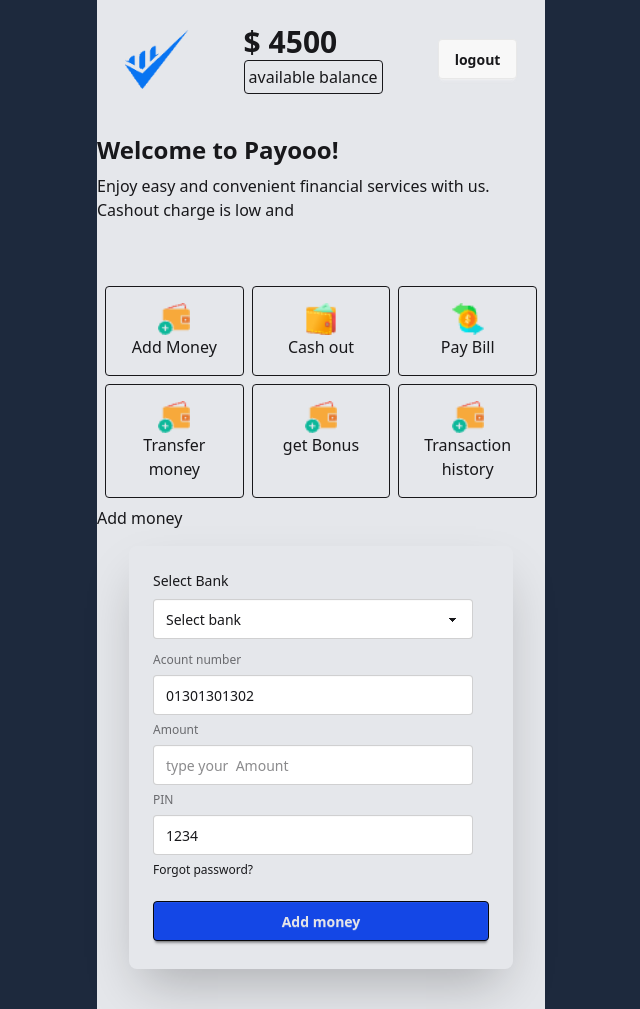
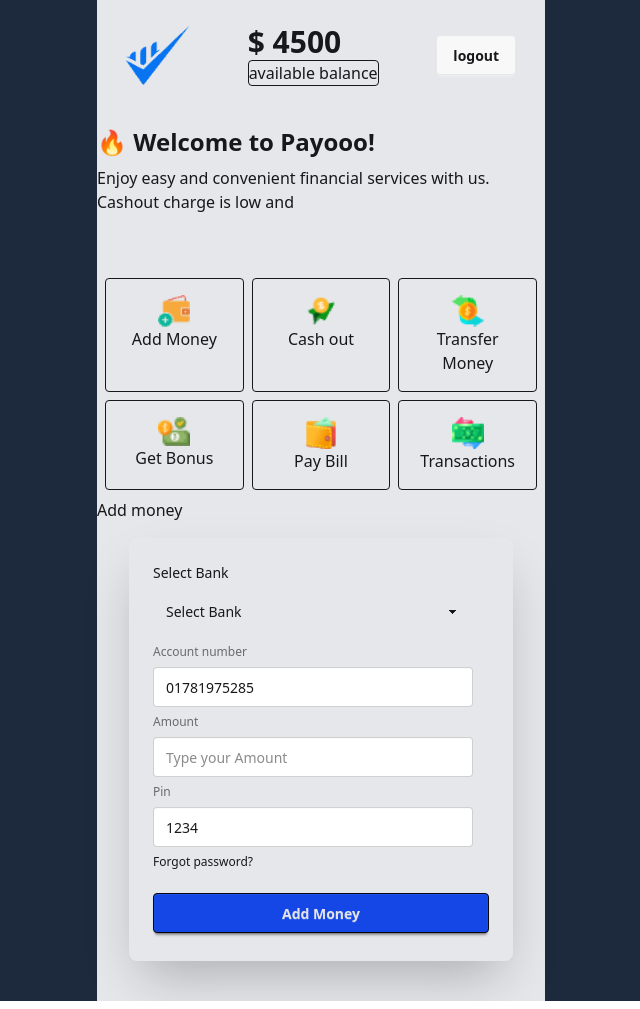
Before and after one commit to Md-Shanto-Sharker/PAYOO, a plain HTML site: page main.html in a window 1280 px wide. Shown: the whole page, without its empty margins (319-959 px from the left). Drawn offline with nearby package versions, Linux system fonts and the light colour scheme.

Commit message:
added addmoney fetures

```diff
--- a/index.html
+++ b/index.html
@@ -4,67 +4,40 @@
     <meta charset="UTF-8" />
     <meta name="viewport" content="width=device-width, initial-scale=1.0" />
     <title>Document</title>
-    <link
-      href="https://cdn.jsdelivr.net/npm/daisyui@4.12.24/dist/full.min.css"
-      rel="stylesheet"
-      type="text/css"
-    />
-    <script src="https://cdn.tailwindcss.com"></script>
+    <link href="https://cdn.jsdelivr.net/npm/daisyui@5" rel="stylesheet" type="text/css" />
+<script src="https://cdn.jsdelivr.net/npm/@tailwindcss/browser@4"></script>
   </head>
   <body class="bg-slate-800">
     <section class="max-w-md min-h-screen mx-auto py-6 bg-gray-200">
+
       <header>
-        <nav class="flex justify-center items-center mt-8">
-          <div
-            class="mt-10 relative flex justify-center items-center w-9/12 mb-10"
-          >
-            <img class="w-56 absolute" src="./assets/bg.png" alt="" />
-            <img class="w-20" src="./assets/Group.png" alt="" />
+        <nav class="flex justify-center items-center mt-6">
+          <div class="mt-10 relative flex justify-center items-center w-9/12 mb-10">
+            <img class="w-48 absolute" src="./assets/bg.png" alt="">
+            <img src="./assets/Group.png" alt="">
           </div>
         </nav>
       </header>
 
-      <!-- login section -->
-      <div class="">
-        <div class="hero-content flex-col lg:flex-row-reverse">
-          <div class="card bg-base-100 w-full max-w-sm shrink-0 shadow-2xl">
-            <form class="card-body">
-              <div class="form-control">
-                <label class="label">
-                  <span class="label-text">Mobile Number</span>
-                </label>
-                <input id="account-number"
-                  type="number" value="01978997745"
-                  placeholder="Enter your number"
-                  class="input input-bordered"
-                  required
-                />
+      <main>
+        <form class="card-body">
+          <div class="hero-content flex-col lg:flex-row-reverse">
+            <div class="card bg-base-100 w-full max-w-sm shrink-0 shadow-2xl">
+              <div class="card-body">
+                <fieldset class="fieldset">
+                  <label class="fieldset-label">Account number</label>
+                  <input value="01781975285" id="Account-number" type="number" class="input" placeholder="Type your number" required/>
+                  <label class="fieldset-label">Pin</label>
+                  <input  value="1234" id="pin" type="text" class="input" placeholder="Type your PIN" required />
+                  <div><a class="link link-hover">Forgot password?</a></div>
+                  <button id="login-btn" class="btn btn-neutral mt-4">Login</button>
+                </fieldset>
               </div>
-              <div class="form-control">
-                <label class="label">
-                  <span class="label-text">4 Digit Pin</span>
-                </label>
-                <input id="pin" value="1234"
-                  type="text"
-                  placeholder="Enter 4 Digit Pin"
-                  class="input input-bordered"
-                  required
-                />
-                <label class="label">
-                  <a href="#" class="label-text-alt link link-hover"
-                    >Forgot password?</a
-                  >
-                </label>
-              </div>
-              <div class="form-control mt-6">
-                <button id="login-btn" class="btn btn-primary">Login</button>
-              </div>
-            </form>
+            </div>
           </div>
-        </div>
-      </div>
+        </form>
+      </main>
     </section>
-
     <script src="script/login.js"></script>
   </body>
 </html>
--- a/main.html
+++ b/main.html
@@ -1,118 +1,91 @@
 <!DOCTYPE html>
 <html lang="en">
 <head>
-    <meta charset="UTF-8" />
-    <meta name="viewport" content="width=device-width, initial-scale=1.0" />
+    <meta charset="UTF-8">
+    <meta name="viewport" content="width=device-width, initial-scale=1.0">
     <title>main</title>
-    <link
-      href="https://cdn.jsdelivr.net/npm/daisyui@5.0.0-beta.8/daisyui.css"
-      rel="stylesheet"
-      type="text/css"
-    />
+    <link href="https://cdn.jsdelivr.net/npm/daisyui@5" rel="stylesheet" type="text/css" />
     <script src="https://cdn.jsdelivr.net/npm/@tailwindcss/browser@4"></script>
 </head>
 <body class="bg-slate-800">
     <section class="max-w-md min-h-screen mx-auto py-6 bg-gray-200">
         <header>
             <nav class="flex justify-around items-center">
-          <img class="w-16" src="./assets/Group.png" alt="" />
+                <img class="w-16" src="./assets/Group.png" alt="">
                 <div>
-            <h1 class="text-3xl font-bold">
-              $ <span id="main-balance">4500</span>
-            </h1>
-            <p class="border rounded p-1">available balance</p>
+                    <h1 class="text-3xl font-bold">$ <span id="main-balance">4500</span></h1>
+                    <p class="border rounded">available balance</p>
                 </div>
                 <button class="btn">logout</button>
             </nav>
+
             <section class="mt-10">
-          <h1 class="text-2xl font-bold mb-2">Welcome to Payooo!</h1>
-          <p>
-            Enjoy easy and convenient financial services with us. Cashout charge
-            is low and
-          </p>
+                <h1 class="text-2xl font-bold mb-2">🔥 Welcome to Payooo!</h1>
+                <p>Enjoy easy and convenient financial services with us. Cashout charge is low and </p>
 
-          <div class="cards grid grid-cols-3 mt-14 gap-2 p-2">
-            <div
-              id="add-money-box"
-              class="box cursor-pointer border p-4 text-center rounded-sm"
-            >
-              <img class="w-8 mx-auto" src="./assets/wallet1.png" alt="" />
+                <div class="cards  grid grid-cols-3 mt-14 gap-2 p-2">
+                    <div class="box border p-4 text-center rounded-sm">
+                        <img class="w-8 mx-auto" src="./assets/wallet1.png" alt="">
                         <h3>Add Money</h3>
                     </div>
-            <div id="cashout-box" class="box border p-4 text-center rounded-sm">
-              <img class="w-8 mx-auto" src="./assets/purse1.png" alt="" />
+
+
+                    <div class="box border p-4 text-center rounded-sm">
+                        <img class="w-8 mx-auto" src="./assets/send1.png" alt="">
                         <h3>Cash out</h3>
                     </div>
+
+
                     <div class="box border p-4 text-center rounded-sm">
-              <img class="w-8 mx-auto" src="./assets/money1.png" alt="" />
+                        <img class="w-8 mx-auto" src="./assets/money1.png"alt="">
+                        <h3>Transfer Money</h3>
+                    </div>
+
+                    <div class="box border p-4 text-center rounded-sm">
+                        <img class="w-8 mx-auto" src="./assets/bonus1.png" alt="">
+                        <h3>Get Bonus</h3>
+                    </div>
+
+
+                    <div class="box border p-4 text-center rounded-sm">
+                        <img class="w-8 mx-auto" src="./assets/purse1.png" alt="">
                         <h3>Pay Bill</h3>
                     </div>
+
+
                     <div class="box border p-4 text-center rounded-sm">
-              <img class="w-8 mx-auto" src="./assets/wallet1.png" alt="" />
-              <h3>Transfer money</h3>
-            </div>
-            <div class="box border p-4 text-center rounded-sm">
-              <img class="w-8 mx-auto" src="./assets/wallet1.png" alt="" />
-              <h3>get Bonus</h3>
-            </div>
-            <div class="box border p-4 text-center rounded-sm">
-              <img class="w-8 mx-auto" src="./assets/wallet1.png" alt="" />
-              <h3>Transaction history</h3>
-            </div>
+                        <img class="w-8 mx-auto" src="./assets/transaction1.png" alt="">
+                        <h3>Transactions</h3>
                     </div>
 
-          <section id="addmoney" class="">
-            <h2>Add money</h2>
+
+
+                </div>
+
+                <section>
+                    <h1>Add money</h1>
                     <div class="">
                         <div class="hero-content flex-col lg:flex-row-reverse">
-                <div class="card w-full max-w-sm shrink-0 shadow-2xl">
+
+                          <div class="card  w-full max-w-sm shrink-0 shadow-2xl">
                             <div class="card-body">
                                 <legend>Select Bank</legend>
-                    <select class="select">
-                      <option disabled selected>Select bank</option>
-                      <option value="Bkash">Bkash</option>
+                                <select class="select select-ghost">
+                                    <option disabled selected>Select Bank</option>
+                                    <option value="Bikash">Bikash</option>
                                     <option value="Nagad">nagad</option>
-                      <option value="dbbl">DBBL</option>
+                                    <option value="Dbbl">DBBL</option>
                                   </select>
                                   <fieldset class="fieldset">
-                      <label class="fieldset-label">Acount number</label>
-                      <input
-                        value="01301301302"
-                        id="Acount-nunber"
-                        type="number"
-                        maxlength="11"
-                        class="input"
-                        placeholder="type your  Amount"
-                        required
-                      />
+                                    <label class="fieldset-label">Account number</label>
+                                    <input value="01781975285" id="Account-number" type="number" class="input" placeholder="Type your number" required/>
+                                    <label class="fieldset-label">Amount</label>
+                                    <input  id="amount" type="number" class="input" placeholder="Type your Amount" required/>
 
-                      <label class="fieldset-label">Amount </label>
-                      <input
-                        id="amount"
-                        type="number"
-                        maxlength="11"
-                        class="input"
-                        placeholder="type your  Amount"
-                        required
-                      />
-                      <label class="fieldset-label">PIN</label>
-                      <input
-                        value="1234"
-                        id="pin"
-                        type="text"
-                        class="input"
-                        placeholder="type your PIN"
-                        required
-                      />
+                                    <label class="fieldset-label">Pin</label>
+                                    <input  value="1234" id="pin" type="text" class="input" placeholder="Type your PIN" required />
                                     <div><a class="link link-hover">Forgot password?</a></div>
-                      <button
-                        id="add-money"
-                        type="submit"
-                        id="login-btn"
-                        class="btn btn-neutral bg-blue-700 mt-4"
-                      >
-                        Add money
-                      </button>
+                                    <button id="add-money" class="btn btn-neutral bg-blue-700 mt-4">Add Money</button>
                                   </fieldset>
                             </div>
                           </div>
```
Also changed, not shown: script/addMoney.js (+12 -13 lines), script/login.js (+15 -17 lines). Lines whose indentation alone changed are shown as unchanged.
